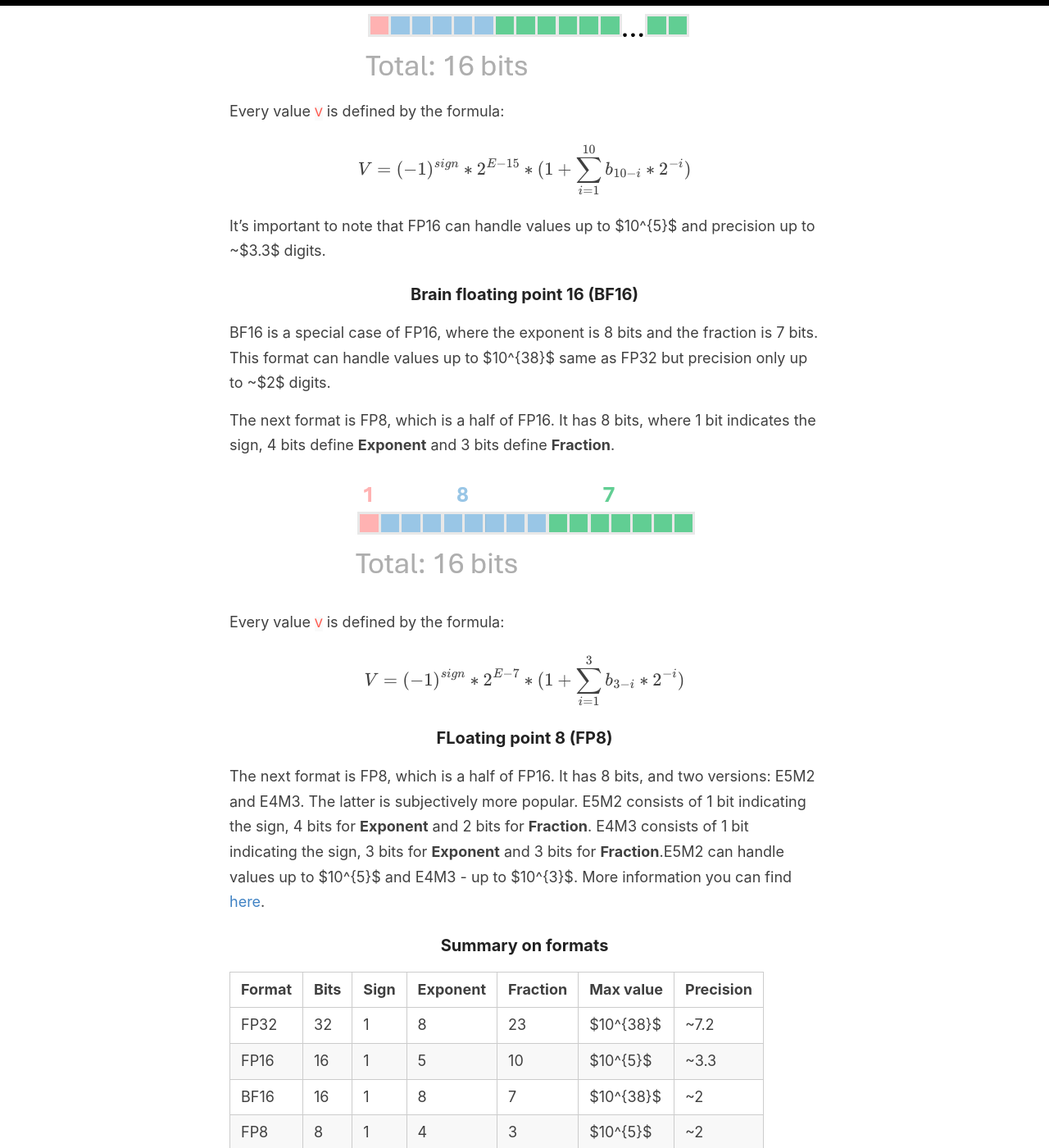
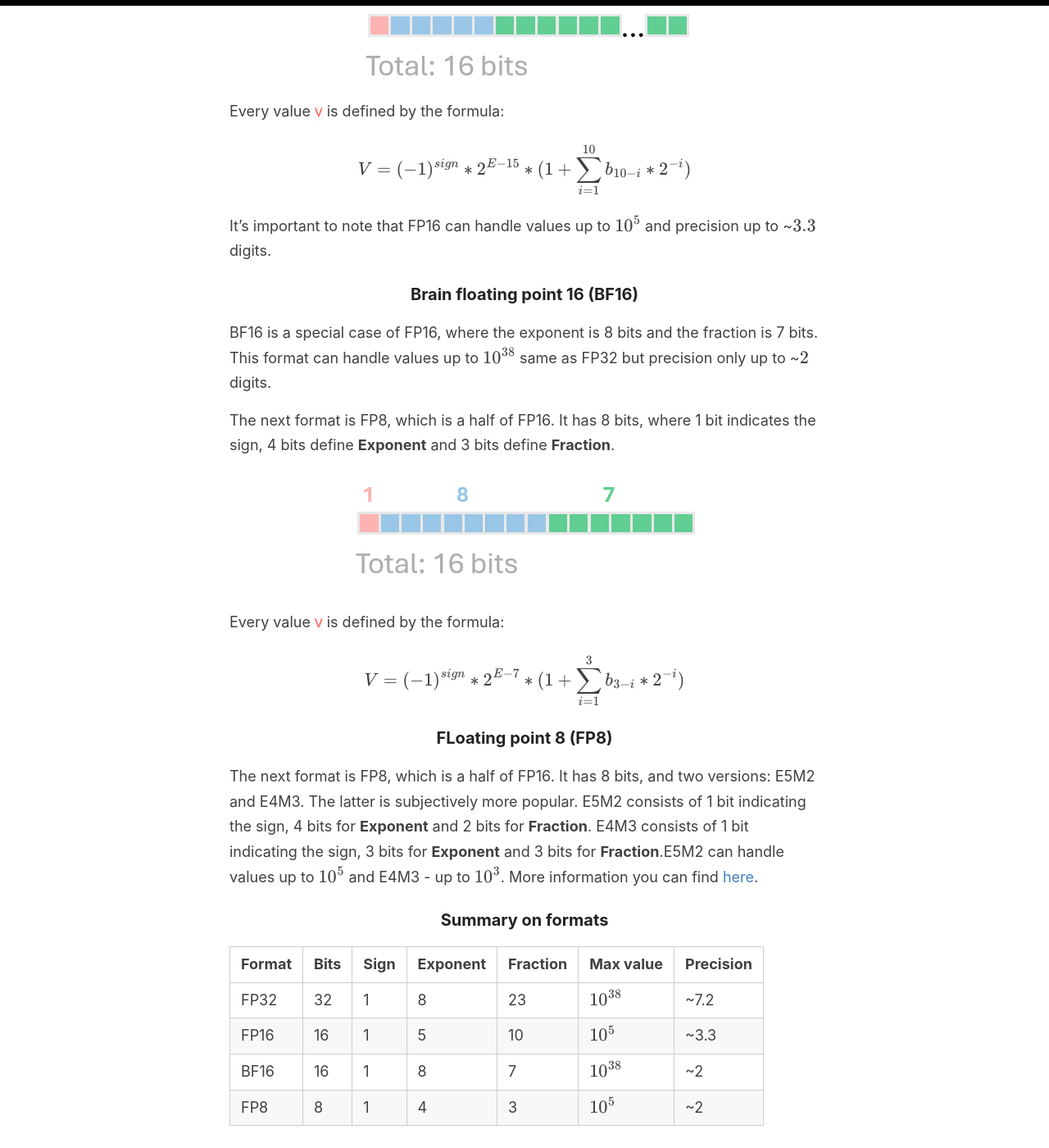
Before and after one commit to polly-code/polly-code.github.io, a Jekyll site: the page built from _posts/2024-09-14-quantization_of_neural_networks.md, in a window 1280 px wide and 1400 px high, scrolled down 1567 px. Shown: the whole window at 82% size. Built offline with Jekyll 4.4.1, drawn with Linux system fonts in a browser that asks for light colours; our own code applies the rules of GitHub Pages for plain Markdown files; formulas are drawn with MathJax 3; some of the changed text lies outside the part shown.

Commit message:
fixed some numbers

````diff
--- a/_posts/2024-09-14-quantization_of_neural_networks.md
+++ b/_posts/2024-09-14-quantization_of_neural_networks.md
@@ -29,7 +29,7 @@ $$V = (-1)^{sign}*2^{E-127}*(1+\sum_{i=1}^{23}b_{23-i}*2^{-i})$$
 
 For the further reading I refer you to wiki.
 
-It's important to note that FP32 can handle values up to $10^{38}$ and precision up to ~$7.2$ digits.
+It's important to note that FP32 can handle values up to $$10^{38}$$ and precision up to ~$$7.2$$ digits.
 
 ### Floating point 16 (FP16)
 
@@ -41,11 +41,11 @@ Every value `V` is defined by the formula:
 
 $$V = (-1)^{sign}*2^{E-15}*(1+\sum_{i=1}^{10}b_{10-i}*2^{-i})$$
 
-It's important to note that FP16 can handle values up to $10^{5}$ and precision up to ~$3.3$ digits.
+It's important to note that FP16 can handle values up to $$10^{5}$$ and precision up to ~$$3.3$$ digits.
 
 ### Brain floating point 16 (BF16)
 
-BF16 is a special case of FP16, where the exponent is 8 bits and the fraction is 7 bits. This format can handle values up to $10^{38}$ same as FP32 but precision only up to ~$2$ digits.
+BF16 is a special case of FP16, where the exponent is 8 bits and the fraction is 7 bits. This format can handle values up to $$10^{38}$$ same as FP32 but precision only up to ~$$2$$ digits.
 
 The next format is FP8, which is a half of FP16. It has 8 bits, where 1 bit indicates the sign, 4 bits define **Exponent** and 3 bits define **Fraction**.
 
@@ -57,17 +57,17 @@ $$V = (-1)^{sign}*2^{E-7}*(1+\sum_{i=1}^{3}b_{3-i}*2^{-i})$$
 
 ### FLoating point 8 (FP8)
 
-The next format is FP8, which is a half of FP16. It has 8 bits, and two versions: E5M2 and E4M3. The latter is subjectively more popular. E5M2 consists of 1 bit indicating the sign, 4 bits for **Exponent** and 2 bits for **Fraction**. E4M3 consists of 1 bit indicating the sign, 3 bits for **Exponent** and 3 bits for **Fraction**.E5M2 can handle values up to $10^{5}$ and E4M3 - up to $10^{3}$. More information you can find [here](https://arxiv.org/abs/2209.05433).
+The next format is FP8, which is a half of FP16. It has 8 bits, and two versions: E5M2 and E4M3. The latter is subjectively more popular. E5M2 consists of 1 bit indicating the sign, 4 bits for **Exponent** and 2 bits for **Fraction**. E4M3 consists of 1 bit indicating the sign, 3 bits for **Exponent** and 3 bits for **Fraction**.E5M2 can handle values up to $$10^{5}$$ and E4M3 - up to $$10^{3}$$. More information you can find [here](https://arxiv.org/abs/2209.05433).
 
 ### Summary on formats
 
 
 | Format | Bits | Sign | Exponent | Fraction | Max value | Precision |
 |--------|------|------|----------|----------|-----------|-----------|
-| FP32   | 32   | 1    | 8        | 23       | $10^{38}$ | ~7.2      |
-| FP16   | 16   | 1    | 5        | 10       | $10^{5}$  | ~3.3      |
-| BF16   | 16   | 1    | 8        | 7        | $10^{38}$ | ~2        |
-| FP8    | 8    | 1    | 4        | 3        | $10^{5}$  | ~2        |
+| FP32   | 32   | 1    | 8        | 23       | $$10^{38}$$ | ~7.2      |
+| FP16   | 16   | 1    | 5        | 10       | $$10^{5}$$  | ~3.3      |
+| BF16   | 16   | 1    | 8        | 7        | $$10^{38}$$ | ~2        |
+| FP8    | 8    | 1    | 4        | 3        | $$10^{5}$$  | ~2        |
 
 
 # Example with simple network and number recognition
@@ -117,6 +117,7 @@ print(
 ```bash
 Total size of the model:   0.971048 MB
 ```
+
 Let's check the format:
 ```python
 for name, param in model.named_parameters():
````
Also changed, not shown: other parts of _posts/2024-09-14-quantization_of_neural_networks.md (+1 -1 lines).
